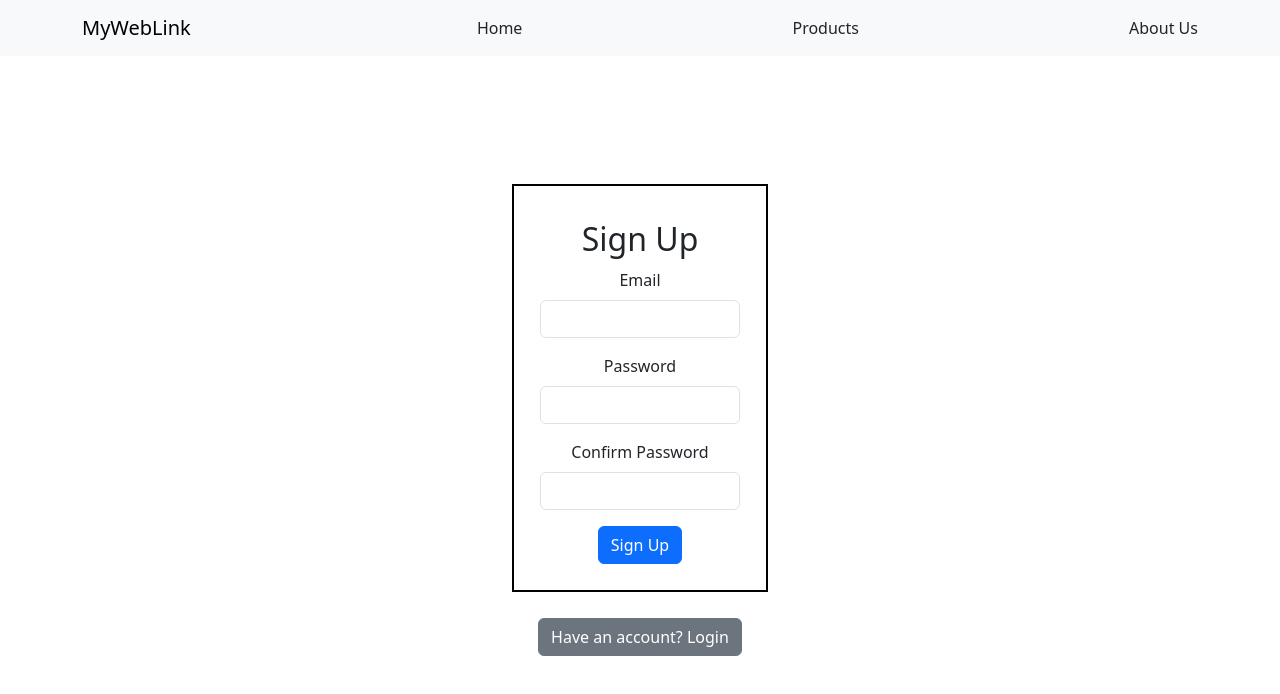
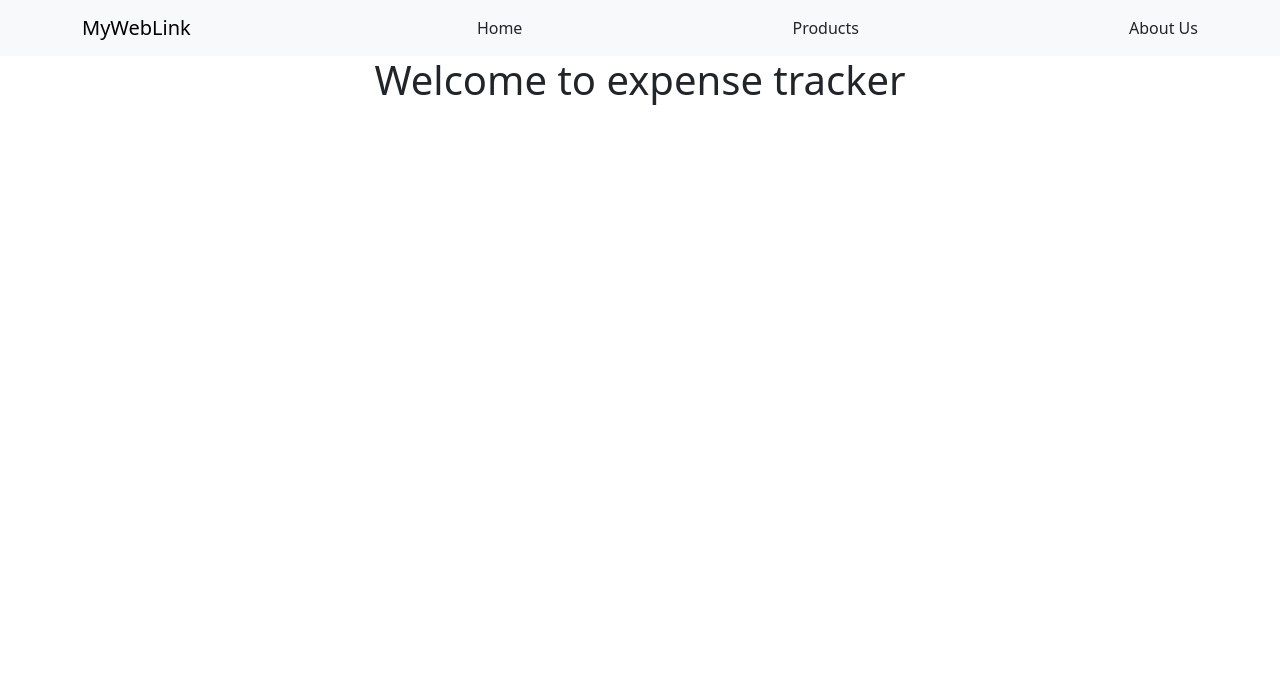
Before and after one commit to swatidurgekar/expense-tracker, a React (Create React App) app: page /welcome in a window 1280 px wide. Shown: the top 694 px of the page. Built offline with nearby package versions, Linux system fonts and the light colour scheme.

Commit message:
Login Screen

```diff
--- a/package.json
+++ b/package.json
@@ -10,6 +10,7 @@
     "react": "^18.2.0",
     "react-bootstrap": "^2.7.4",
     "react-dom": "^18.2.0",
+    "react-router-dom": "^6.11.2",
     "react-scripts": "5.0.1",
     "web-vitals": "^2.1.4"
   },
--- a/src/App.js
+++ b/src/App.js
@@ -1,12 +1,20 @@
 import "./App.css";
+import { BrowserRouter, Routes, Route } from "react-router-dom";
 import SignUp from "./Components/SignUp";
+import Welcome from "./Components/Welcome";
 import NavbarComponent from "./Components/NavbarComponent";
+import { Fragment } from "react";
 
 function App() {
   return (
     <div className="App">
       <NavbarComponent />
-      <SignUp />
+      <BrowserRouter>
+        <Routes>
+          <Route path="/" element={<SignUp />}></Route>
+          <Route path="/welcome" element={<Welcome />}></Route>
+        </Routes>
+      </BrowserRouter>
     </div>
   );
 }
--- a/src/Components/SignUp.js
+++ b/src/Components/SignUp.js
@@ -1,17 +1,51 @@
 import Form from "react-bootstrap/Form";
 import "./SignUp.css";
 import Button from "react-bootstrap/Button";
-import { useRef } from "react";
+import { useRef, useState } from "react";
+import { useNavigate } from "react-router-dom";
 
 const SignUp = () => {
+  const [isLogin, setIsLogin] = useState(false);
   const email = useRef();
   const password = useRef();
   const confirmPassword = useRef();
+  const navigate = useNavigate();
+
+  const checkLogin = () => {
+    setIsLogin((prevState) => !prevState);
+  };
 
   const submitHandler = async (event) => {
     event.preventDefault();
     const enteredEmail = email.current.value;
     const enteredPassword = password.current.value;
+    if (isLogin) {
+      fetch(
+        "https://identitytoolkit.googleapis.com/v1/accounts:signInWithPassword?key=AIzaSyDCmTIASTuulEriFSISbea5nwsyumajLB4",
+        {
+          method: "POST",
+          body: JSON.stringify({
+            email: enteredEmail,
+            password: enteredPassword,
+            returnSecureToken: true,
+          }),
+          headers: {
+            "Content-type": "application/json",
+          },
+        }
+      ).then((res) => {
+        if (res.ok) {
+          res
+            .json()
+            .then((data) => localStorage.setItem("idToken", data.idToken));
+          navigate("/welcome");
+        } else {
+          res.json().then((data) => {
+            alert(data.error.message);
+          });
+        }
+      });
+    } else {
       fetch(
         "https://identitytoolkit.googleapis.com/v1/accounts:signUp?key=AIzaSyDCmTIASTuulEriFSISbea5nwsyumajLB4",
         {
@@ -34,12 +68,13 @@ const SignUp = () => {
           });
         }
       });
+    }
   };
 
   return (
     <div>
       <div className="form-div">
-        <h2 className="signUp-header">Sign Up</h2>
+        <h2 className="signUp-header">{isLogin ? "Login" : "Sign Up"}</h2>
         <Form onSubmit={submitHandler}>
           <Form.Group className="mb-3" controlId="formBasicEmail">
             <Form.Label>Email</Form.Label>
@@ -49,17 +84,20 @@ const SignUp = () => {
             <Form.Label>Password</Form.Label>
             <Form.Control ref={password} type="password" required />
           </Form.Group>
+          {!isLogin && (
             <Form.Group className="mb-3">
               <Form.Label>Confirm Password</Form.Label>
               <Form.Control ref={confirmPassword} type="password" required />
             </Form.Group>
+          )}
           <Button type="submit" variant="primary">
-            Sign Up
+            {isLogin ? "Login" : "Sign Up"}
           </Button>
         </Form>
       </div>
-      <Button variant="secondary" className="login-button">
-        Have an account? Login
+
+      <Button onClick={checkLogin} variant="secondary" className="login-button">
+        {isLogin ? "Dont't have an account? SignUp" : "Have an account? Login"}
       </Button>
     </div>
   );
--- /dev/null
+++ b/src/Components/Welcome.js
@@ -0,0 +1,9 @@
+const Welcome = () => {
+  return (
+    <div>
+      <h1>Welcome to expense tracker</h1>
+    </div>
+  );
+};
+
+export default Welcome;
```
Also changed, not shown: src/Components/Login.js (added, +14 -0 lines), 1 other file (tests, documents, lock files or other folders). Lines whose indentation alone changed are shown as unchanged.
